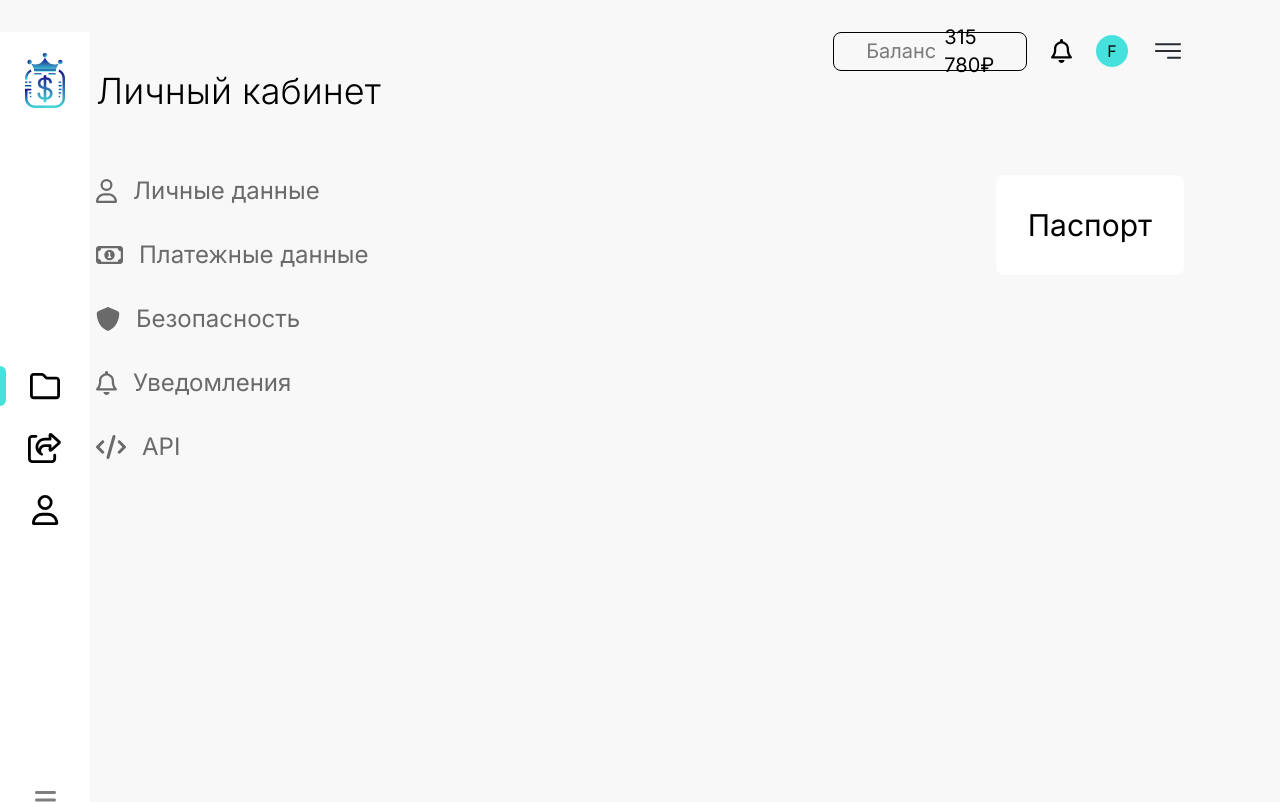
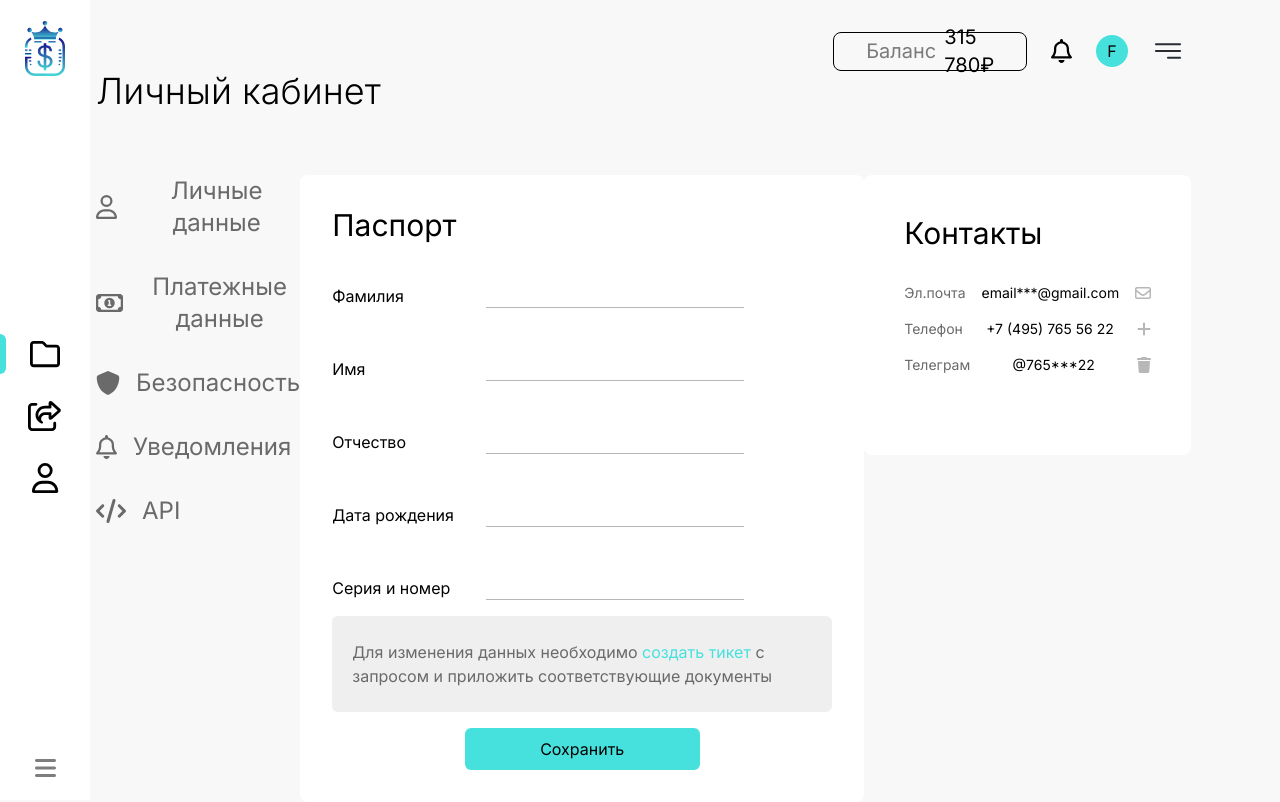
Before and after one commit to k1ngsterr1/KingPay-1, a React (Vite) app: page /personal-account in a window 1280 px wide. Built offline with nearby package versions, Linux system fonts and the light colour scheme.

Commit message:
--PERSONAL ACCOUNT ADDED

```diff
--- /dev/null
+++ b/src/features/ui/Contacts/index.tsx
@@ -0,0 +1,21 @@
+import { faEnvelope } from "@fortawesome/free-regular-svg-icons";
+import { faPlus, faTrash } from "@fortawesome/free-solid-svg-icons";
+import { LineIcon } from "@shared/ui/LineIcon";
+import styles from "./styles.module.scss";
+
+export const Contacts = () => {
+  return (
+    <div className={styles.contacts}>
+      <h2 className={styles.contacts__heading}>Контакты</h2>
+      <div className="w-full flex flex-col items-start gap-4 mt-8">
+        <LineIcon
+          name="Эл.почта"
+          content="email***@gmail.com"
+          icon={faEnvelope}
+        />
+        <LineIcon name="Телефон" content="+7 (495) 765 56 22" icon={faPlus} />
+        <LineIcon name="Телеграм" content="@765***22" icon={faTrash} />
+      </div>
+    </div>
+  );
+};
--- /dev/null
+++ b/src/features/ui/Contacts/styles.module.scss
@@ -0,0 +1,14 @@
+.contacts {
+  display: flex;
+  flex-direction: column;
+  align-items: flex-start;
+  @apply rounded-lg;
+  @apply p-10;
+  @apply pb-20;
+  @apply bg-white;
+
+  &__heading {
+    @apply text-3xl;
+    @apply text-black;
+  }
+}
--- a/src/features/ui/Passport/index.tsx
+++ b/src/features/ui/Passport/index.tsx
@@ -1,9 +1,29 @@
+import { LineInput } from "@shared/ui/LineInput";
+import { Note } from "@shared/ui/Note";
+import { PrimaryButton } from "@shared/ui/PrimaryButton";
 import styles from "./styles.module.scss";
 
 export const Passport = () => {
   return (
     <div className={styles.passport}>
       <h2 className={styles.passport__heading}>Паспорт</h2>
+      <div className="mt-8 flex flex-col gap-10">
+        <LineInput labelText="Фамилия" />
+        <LineInput labelText="Имя" />
+        <LineInput labelText="Отчество" />
+        <LineInput labelText="Дата рождения" />
+        <LineInput labelText="Серия и номер" />
+      </div>
+      <div className="flex flex-col items-center justify-center">
+        <Note>
+          <p className="text-[#6A6A6A] text-base">
+            Для изменения данных необходимо{" "}
+            <span className="text-primary">создать тикет {""}</span>с запросом и
+            приложить соответствующие документы
+          </p>
+        </Note>
+        <PrimaryButton text="Сохранить" margin="mt-4" />
+      </div>
     </div>
   );
 };
--- a/src/features/ui/Sidebar/ui/index.tsx
+++ b/src/features/ui/Sidebar/ui/index.tsx
@@ -18,7 +18,7 @@ export const Sidebar = () => {
   );
 
   return (
-    <div className="flex fixed left-0 flex-col items-center justify-between bg-white h-full w-[90px] py-5">
+    <div className="flex fixed left-0 top-0 flex-col items-center justify-between bg-white h-full w-[90px] py-5">
       <img src={logo} alt="Logo" />
       <nav className="w-full flex items-center flex-col gap-8">
         <IconButton
--- a/src/pages/PersonalAccount/PersonalAccount.tsx
+++ b/src/pages/PersonalAccount/PersonalAccount.tsx
@@ -1,3 +1,4 @@
+import { Contacts } from "@features/ui/Contacts";
 import { Passport } from "@features/ui/Passport";
 import { TabNavigation } from "@features/ui/TabNavigation";
 import { PersonalLayout } from "@widgets/PersonalLayout";
@@ -9,6 +10,7 @@ export const PersonalAccount = () => {
         <div className="mt-16 flex items-start justify-between">
           <TabNavigation />
           <Passport />
+          <Contacts />
         </div>
       </PersonalLayout>
     </>
--- /dev/null
+++ b/src/shared/ui/LineIcon/index.tsx
@@ -0,0 +1,22 @@
+import { IconDefinition } from "@fortawesome/free-regular-svg-icons";
+import { FontAwesomeIcon } from "@fortawesome/react-fontawesome";
+import React from "react";
+
+interface ILineIcon {
+  icon?: IconDefinition;
+  name: string;
+  content: string;
+}
+
+export const LineIcon: React.FC<ILineIcon> = ({ icon, name, content }) => {
+  return (
+    <div className="w-full gap-4 flex items-center justify-between">
+      <span className="text-primary-grey text-sm">{name}</span>
+      <span className="text-black text-sm">{content}</span>
+      <FontAwesomeIcon
+        icon={icon}
+        className="text-[#B7B7B7] text-base transition-all cursor-pointer hover:text-primary"
+      />
+    </div>
+  );
+};
--- a/src/shared/ui/LineInput/styles.module.scss
+++ b/src/shared/ui/LineInput/styles.module.scss
@@ -3,8 +3,9 @@
 
 .line_input {
   display: flex;
-  align-items: center;
+  align-items: end;
   justify-content: space-between;
+  @apply gap-8;
 
   &__text {
     @apply text-base;
@@ -12,9 +13,16 @@
   }
 
   &__line {
+    outline: none;
+    border-bottom: 1px solid;
+    @apply p-1;
     @apply text-base;
     @apply border-b-[1];
     @apply border-[#B7B7B7];
+
+    &:focus {
+      @apply border-primary;
+    }
 
     @include respond-to("5xl") {
       width: clamp(150px, 300 / 2560 * 100vw, 600px);
@@ -25,19 +33,19 @@
     }
 
     @include respond-to("3xl") {
-      width: clamp(150px, 300 / 1520 * 100vw, 600px);
+      width: clamp(100px, 200 / 1520 * 100vw, 400px);
     }
 
     @include respond-to("xl") {
-      width: clamp(150px, 300 / 1360 * 100vw, 600px);
+      width: clamp(100px, 200 / 1360 * 100vw, 400px);
     }
 
     @include respond-to("lg") {
-      width: clamp(150px, 300 / 1200 * 100vw, 600px);
+      width: clamp(100px, 200 / 1200 * 100vw, 400px);
     }
 
     @include respond-to("md") {
-      width: clamp(150px, 300 / 992 * 100vw, 600px);
+      width: clamp(100px, 200 / 992 * 100vw, 400px);
     }
   }
 }
--- /dev/null
+++ b/src/shared/ui/Note/index.tsx
@@ -0,0 +1,11 @@
+interface INote {
+  children: React.ReactNode;
+}
+
+export const Note: React.FC<INote> = ({ children }) => {
+  return (
+    <div className="bg-[#EFEFEF] rounded-md py-6 px-5 mt-4 w-[500px]">
+      {children}
+    </div>
+  );
+};
```
